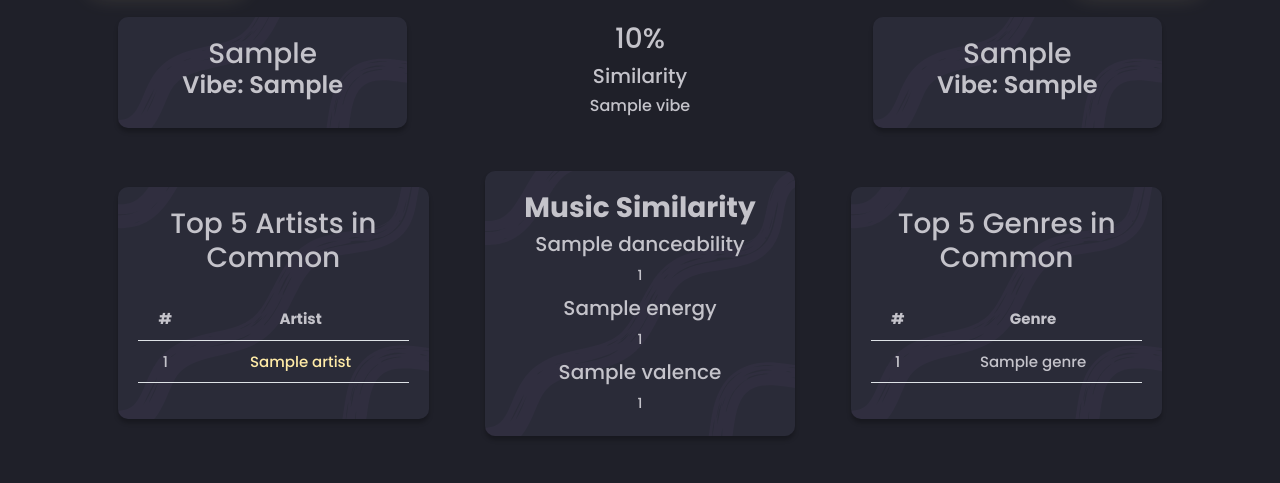
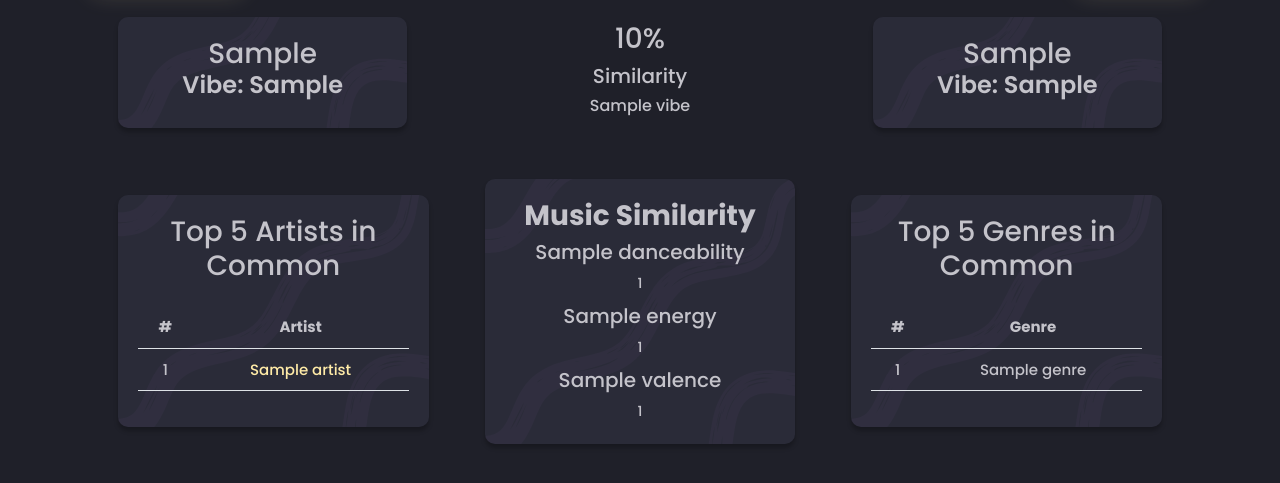
Before and after one commit to Scooney6/Euphonic, a Flask app: template Flask/templates/compare.html in a window 1280 px wide. Shown: the part 74-557 px from the top of the page. Run offline with Flask 2, Linux system fonts and the light colour scheme; the template is opened without the code that fills it: most values are stand-ins (such as "Sample title", 1, 10 or a date in 2020); parts of the project's set-up code (start-up, migrations or seed data) failed here and were passed over; some libraries are stand-ins or nearby versions.

Commit message:
Minor UI Bug Fixes - Compare

```diff
--- a/Flask/templates/compare.html
+++ b/Flask/templates/compare.html
@@ -52,7 +52,7 @@
                     <h4>Vibe: {{ user2_vibe }}</h4>
                 </div>
             </div>
-            <div class="row pb-4 justify-content-around">
+            <div class="row pb-4 mt-2 justify-content-around">
                 <div class="user col mx-5 my-auto">
                     <!-- <div class="col-md-12"> -->
                     <h3 class="text-center mb-4">Top 5 Artists in Common</h3>
```
